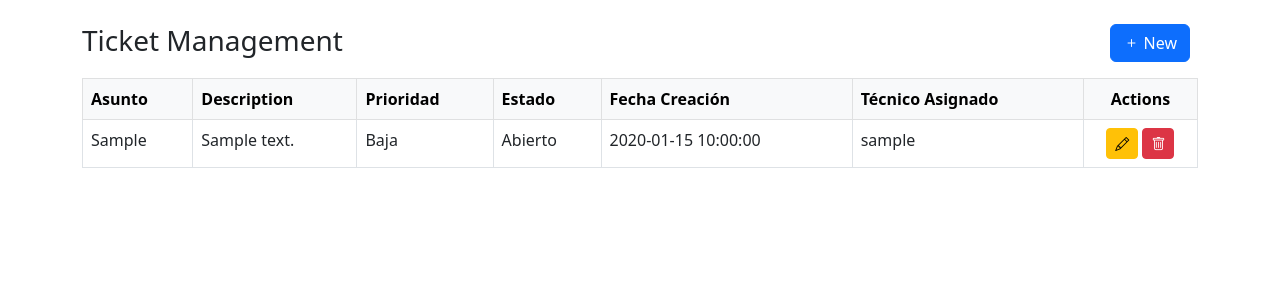
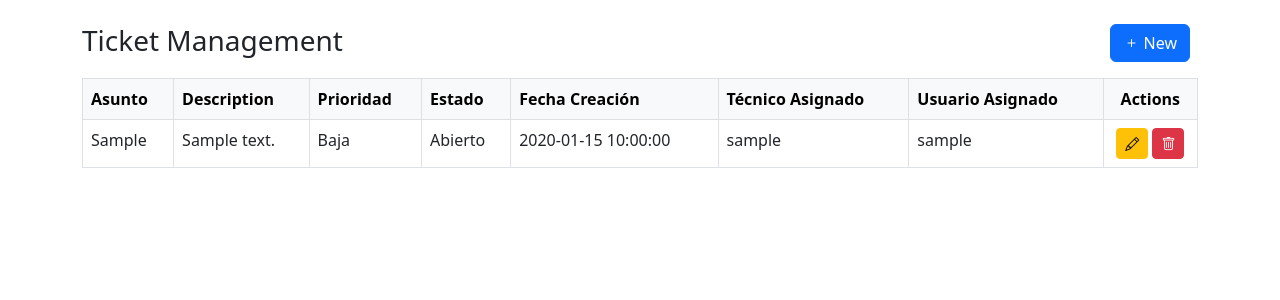
Before and after one commit to Cruzade-ab/ProyectoFinalComp2052, a Flask app: page /dashboard in a window 1280 px wide. Shown: the part 56-356 px from the top of the page. Run offline with Flask 3, Linux system fonts and the light colour scheme; a user stored in the database is signed in; tables that the repository leaves empty hold one stand-in row (values such as "Sample post").

Commit message:
Se agrego la ruta para update ticket, actualizando Usuario, y se agrego una columna para el usuario en el dashboard

```diff
--- a/final_project/app/routes.py
+++ b/final_project/app/routes.py
@@ -44,6 +44,8 @@ def dashboard():
     """
     if current_user.role.name == 'Admin':
         tickets = Ticket.query.all()
+    elif current_user.role.name == 'Técnico':
+        tickets = Ticket.query.filter_by(tecnico_id=current_user.id).all()
     else:
         tickets = Ticket.query.filter_by(usuario_id=current_user.id).all()
 
@@ -89,10 +91,14 @@ def editar_ticket(id):
         return redirect(url_for('main.dashboard'))
 
     form = TicketsForm(obj=ticket)
-
+    usuarios = User.query.filter(User.role_id == 2).all()
+    form.usuario_id.choices = [(u.id, u.username) for u in usuarios]
     if form.validate_on_submit():
-        ticket.titulo = form.titulo.data
+        asunto=form.asunto.data,
         ticket.descripcion = form.descripcion.data
+        ticket.prioridad = form.prioridad.data
+        ticket.estado = form.estado.data
+        ticket.usuario_id = form.usuario_id.data
         db.session.commit()
         flash("Ticket updated successfully.")  # 🔁 Traducido
         return redirect(url_for('main.dashboard'))
--- a/final_project/app/templates/dashboard.html
+++ b/final_project/app/templates/dashboard.html
@@ -23,6 +23,7 @@ content %}
       <th>Estado</th>
       <th>Fecha Creación</th>
       <th>Técnico Asignado</th>
+      <th>Usuario Asignado</th>
       <th class="text-center">Actions</th>
     </tr>
   </thead>
@@ -35,6 +36,7 @@ content %}
       <td>{{ ticket.estado }}</td>
       <td>{{ ticket.fecha_creacion }}</td>
       <td>{{ ticket.tecnico.username }}</td>
+      <td>{{ ticket.usuario.username }}</td>
       <td class="text-center ps-0 pe-0">
         {% if current_user.role.name == 'Admin' or ticket.tecnico_id ==
         current_user.id %}
```
